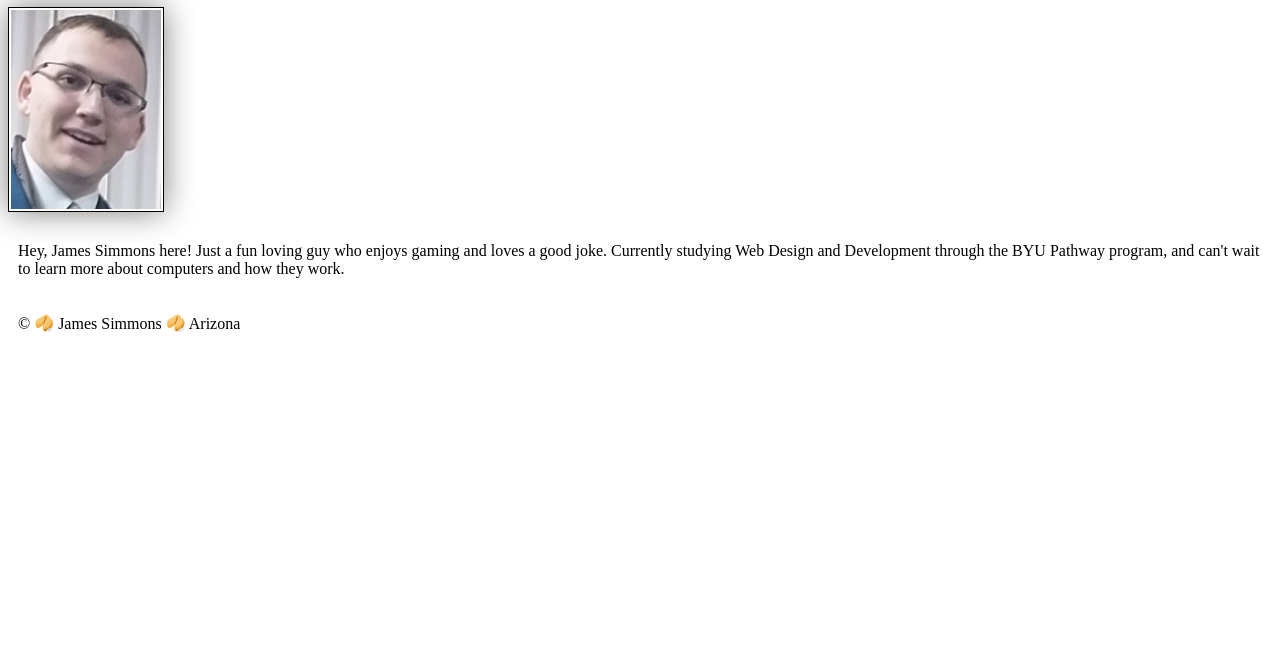
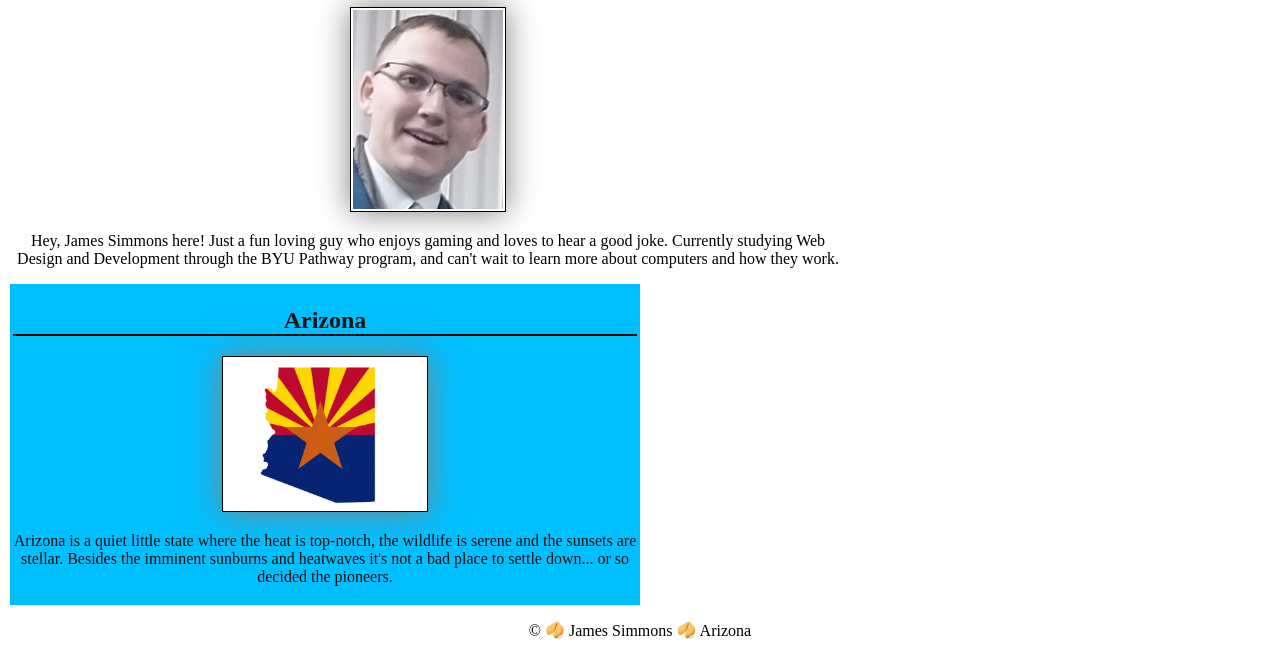
Before and after one commit to JSSimmons/wdd130, a plain HTML site: page index.html in a window 1280 px wide. Shown: the part 217-873 px from the top of the page. Before the commit the page ends 800 px from the top, so only its background shows below. Drawn offline with Linux system fonts and the light colour scheme.

Commit message:
added an image of arizona. updated index.html to add an aside element that describes arizona and adds the arizona img. updated styles.css to distinguish the aside and footer elements.

```diff
--- a/index.html
+++ b/index.html
@@ -5,6 +5,8 @@
     <meta charset="UTF-8">
     <meta name="viewport" content="width=device-width, initial-scale=1.0">
     <title>James Simmons | WDD 130</title>
+    <meta name="description" content="Homepage for James Simmons for WDD 130 course projects.">
+    <meta name="author" content="James Simmons">
     <link rel="stylesheet" href="styles/styles.css">
 </head>
 
@@ -18,11 +20,19 @@
     <main>
         <h1>James Simmons | WDD 130</h1>
         <img src="images/profile.jpg" alt="James Simmons" width="200">
-        <p>Hey, James Simmons here! Just a fun loving guy who enjoys gaming and loves a good joke.
-            Currently studying Web Design and Development through the BYU Pathway program, and can't
-            wait to learn more about computers and how they work.
+        <p>Hey, James Simmons here! Just a fun loving guy who enjoys gaming and loves to hear a good
+            joke. Currently studying Web Design and Development through the BYU Pathway program, and
+            can't wait to learn more about computers and how they work.
         </p>
     </main>
+    <aside>
+        <h2>Arizona</h2>
+        <img src="images/arizona-map-and-flag.webp" alt="Image of Arizona with state flag.">
+        <p>Arizona is a quiet little state where the heat is top-notch,
+            the wildlife is serene and the sunsets are stellar. Besides the
+            imminent sunburns and heatwaves it's not a bad place to settle down...
+            or so decided the pioneers.</p>
+    </aside>
     <footer>
         <p>© 🥠 James Simmons 🥠 Arizona</p>
     </footer>
--- a/styles/styles.css
+++ b/styles/styles.css
@@ -1,3 +1,8 @@
+main {
+    max-width: 840px;
+    text-align: center;
+}
+
 nav {
     background-color: darkblue;
     padding: 10px;
@@ -13,14 +18,46 @@
     color: darkblue;
 }
 
-img {
+h2 {
+    border-bottom: 2px solid black;
+}
+
+main img {
     width: 150px;
     height: auto;
     border: 1px solid black;
     padding: 2px;
     box-shadow: 0 0 30px gray;
+    background-color: white;
+}
+
+aside img {
+    margin: 0 15px;
+    width: 200px;
+    height: auto;
+    border: 1px solid black;
+    padding: 2px;
+    box-shadow: 0 0 30px gray;
+    background-color: white;
 }
 
 p {
-    padding: 10px;
+    padding: 0;
 }
+
+aside {
+    width: 39rem;
+    height: auto;
+    margin: 2px;
+    border: 1px 0 solid rgb (0 0 0 / 0.2);
+    padding: 3px;
+    background-color: deepskyblue;
+    color: #111;
+    text-align: center;
+}
+
+footer {
+    margin-top: 2px solid black;
+    border-top: 20px;
+    text-align: center;
+}
```
Also changed, not shown: images/arizona-map-and-flag.webp (added).
